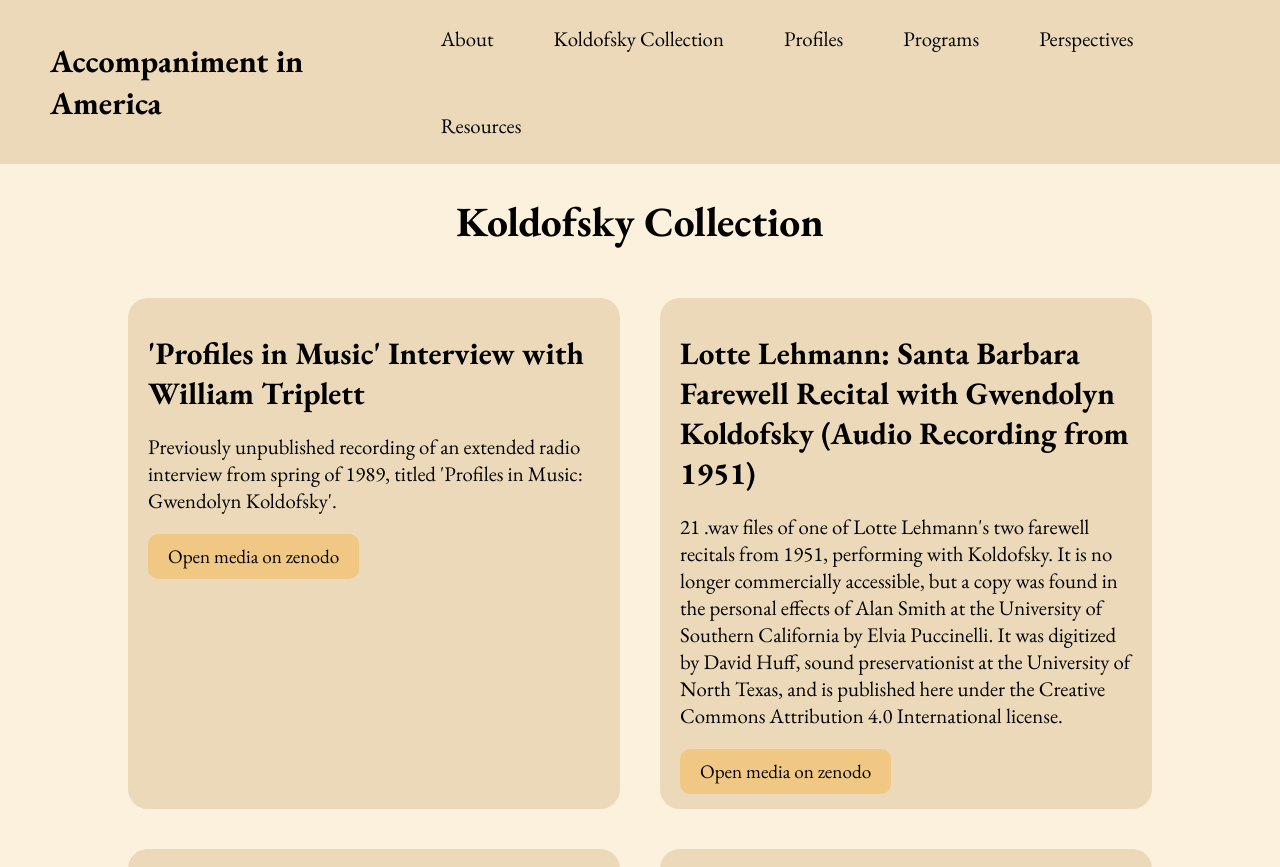
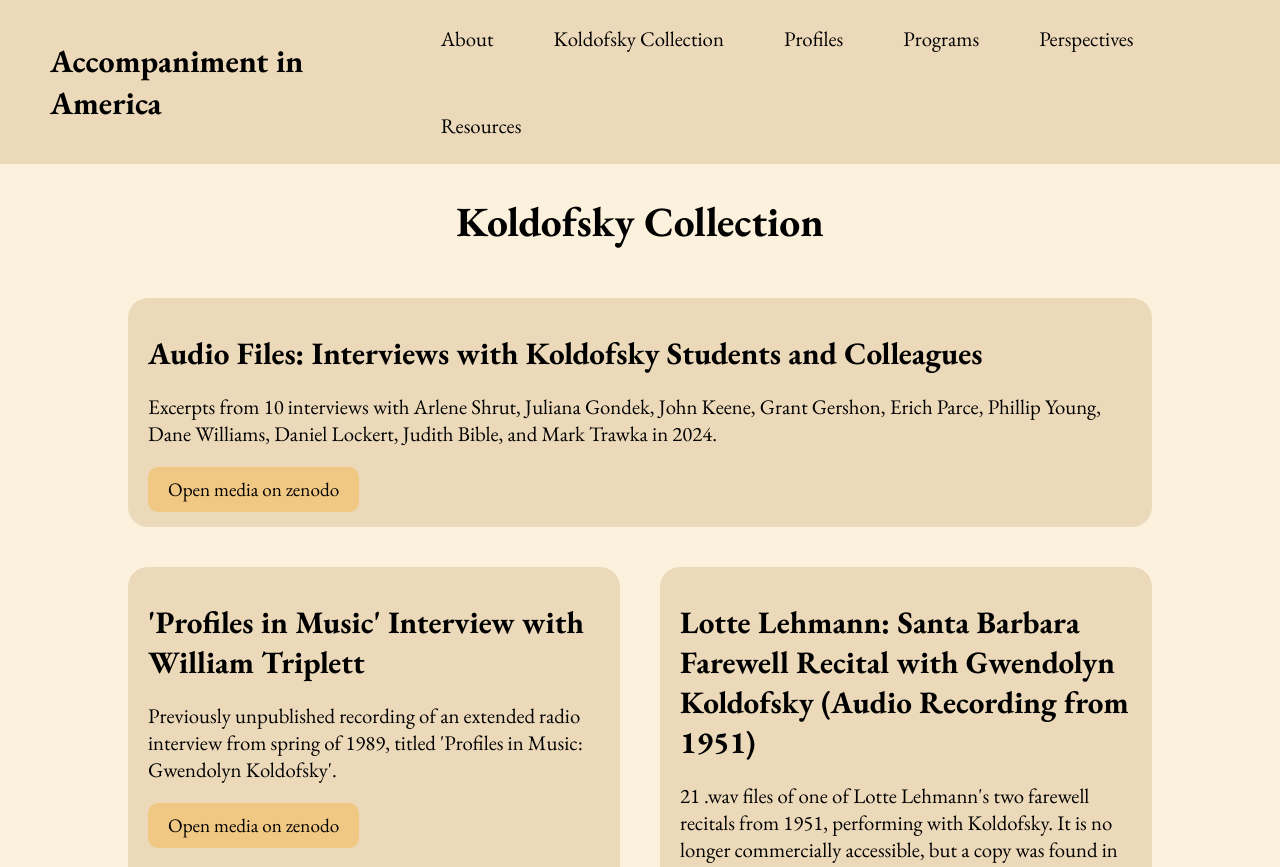
Before and after one commit to chandavanderhart/chandavanderhart.github.io, a plain HTML site: page koldofsky-collection.html in a window 1280 px wide. Shown: the top 867 px of the page. Drawn offline with nearby package versions, Linux system fonts and the light colour scheme.

Commit message:
Add new content to page

```diff
--- a/koldofsky-collection.html
+++ b/koldofsky-collection.html
@@ -38,6 +38,15 @@
     <div class="content-layout-wrapper">
       <h1>Koldofsky Collection</h1>
       <div class="content-layout perspectives">
+        <div class="perspective center">
+          <p>
+            <h2>Audio Files: Interviews with Koldofsky Students and Colleagues</h2>
+            Excerpts from 10 interviews with Arlene Shrut, Juliana Gondek, John Keene, Grant Gershon, Erich Parce, Phillip Young, Dane Williams, Daniel Lockert, Judith Bible, and Mark Trawka in 2024.
+          </p>
+          <a href="https://zenodo.org/records/14809572" target="_blank">
+            <button>Open media on zenodo</button>
+          </a>
+        </div>
         <div class="perspective">
           <p>
             <h2>'Profiles in Music' Interview with William Triplett</h2>
--- a/styles.css
+++ b/styles.css
@@ -456,3 +456,7 @@ p {
   margin: 0 50px;
   max-width: 1000px;
 }
+
+.perspective.center {
+  grid-column: 1/3;
+}
```
Also changed, not shown: epperson-collection.html (+9 -0 lines).
